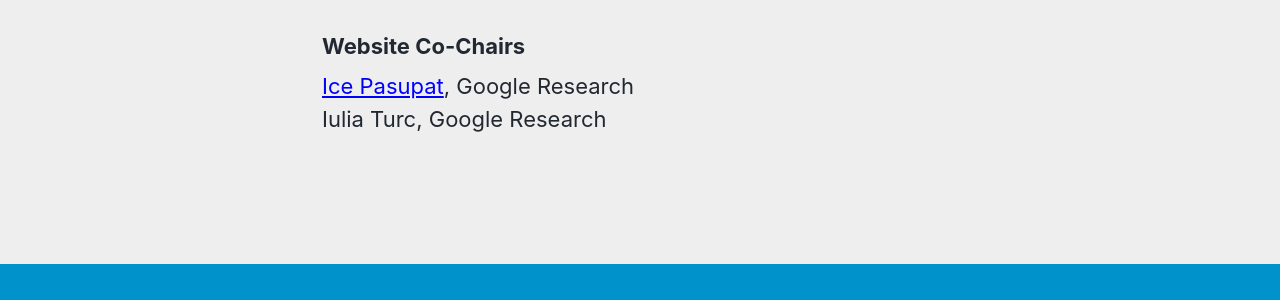
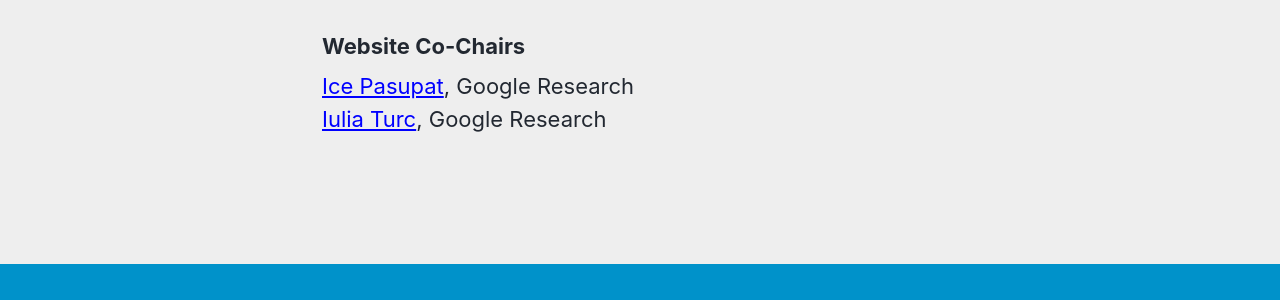
Before and after one commit to naacl-org/naacl-2021-website, a Jekyll site: the page built from _pages/organization.md, in a window 1280 px wide. Shown: the part 977-1277 px from the top of the page. Built offline with Jekyll 4.4.1, drawn with Linux system fonts in a browser that asks for light colours; cached includes are drawn as plain includes; nearby versions of some CDN libraries; some of the changed lines change nothing that is shown.

Commit message:
Add personal website for website co-chair.

```diff
--- a/_pages/organization.md
+++ b/_pages/organization.md
@@ -28,4 +28,4 @@ Priscilla Rasmussen,  Association for Computational Linguistics <br/>
 
 <h3>Website Co-Chairs</h3>
 <a href="https://ppasupat.github.io">Ice Pasupat</a>, Google Research <br/>
-Iulia Turc, Google Research <br/>
+<a href="http://www.iuliaturc.com">Iulia Turc</a>, Google Research <br/>
```
